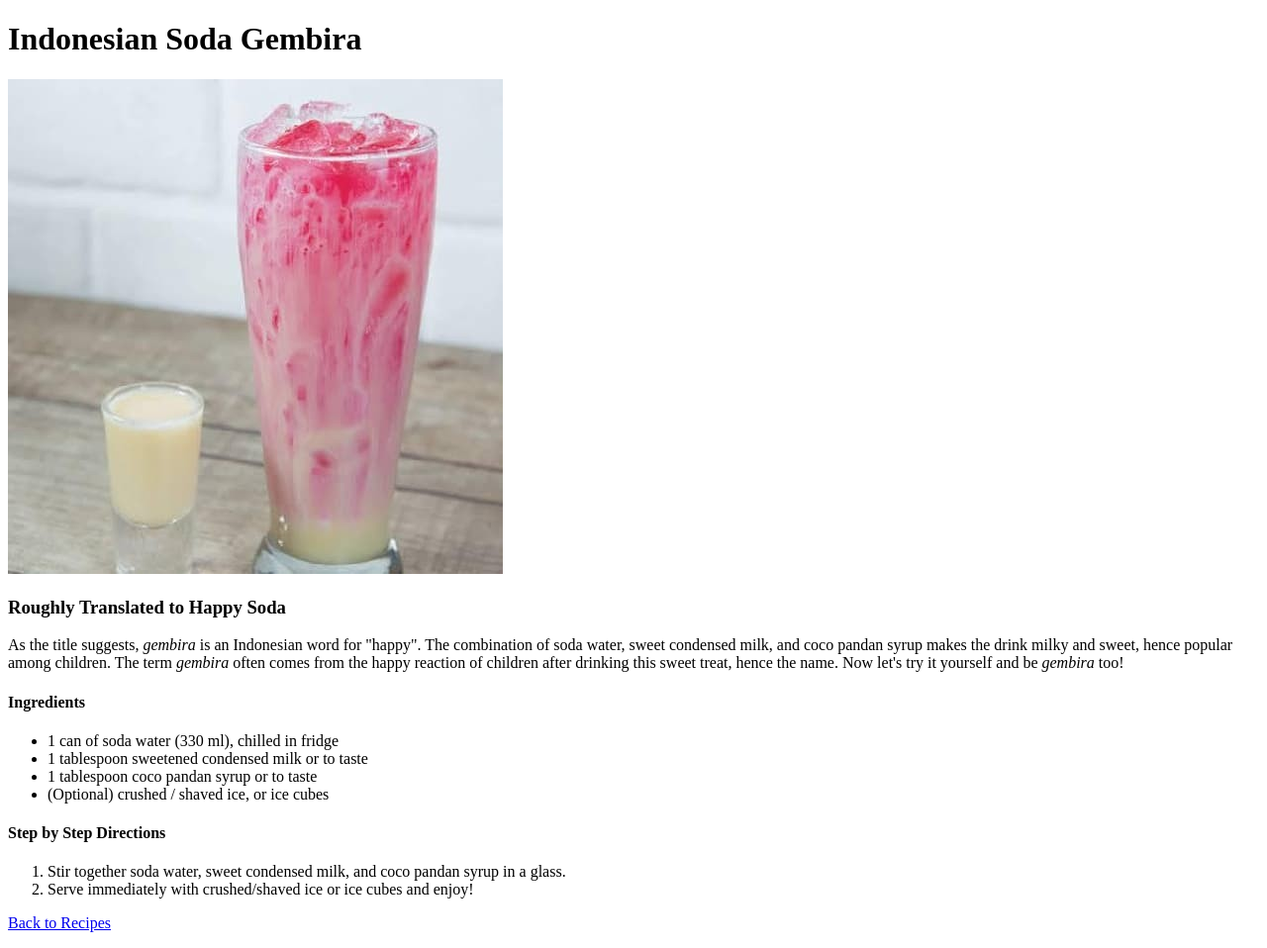
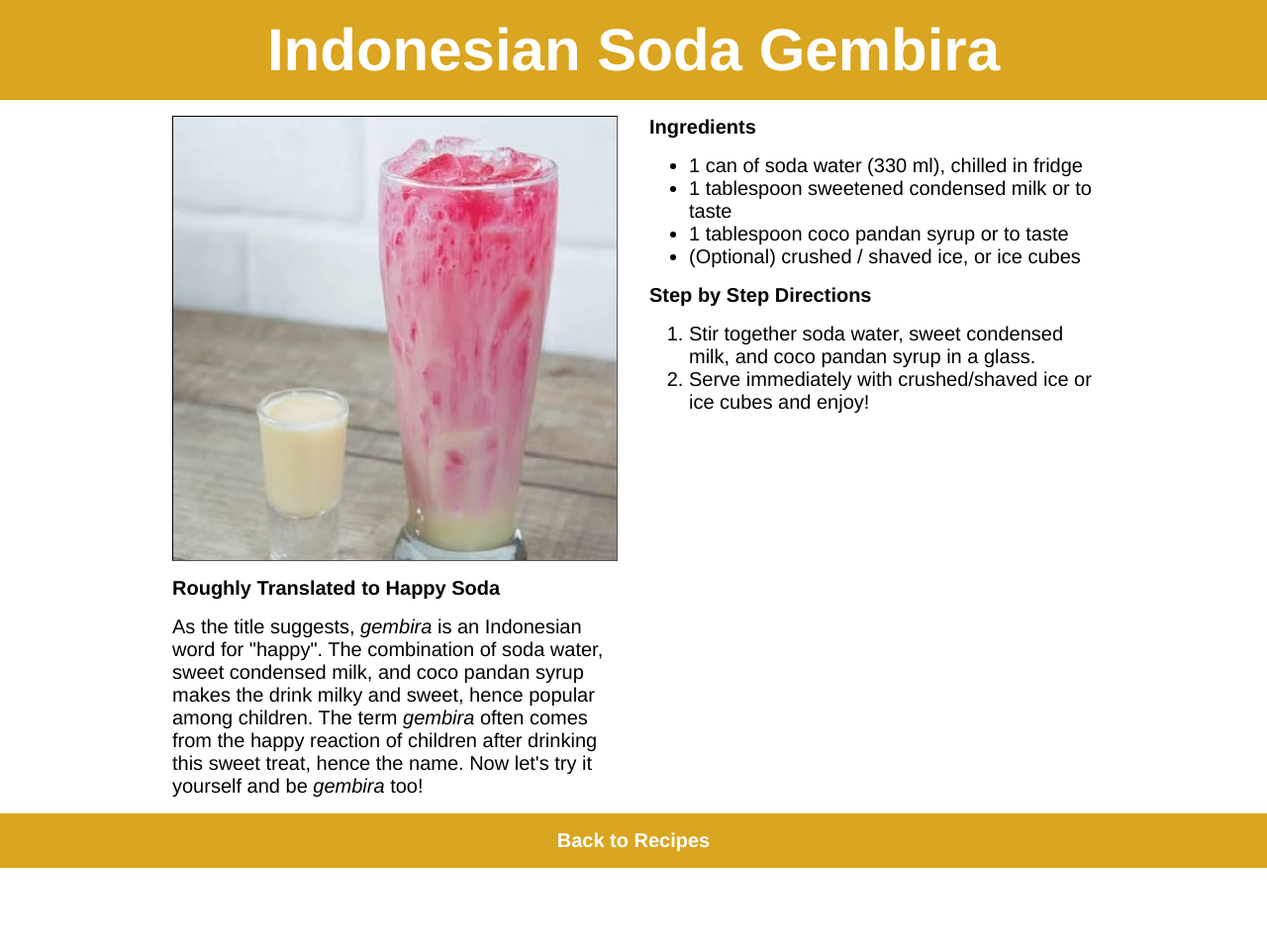
Before and after one commit to MrPoogles/odin-recipes, a plain HTML site: page recipes/indonesian-soda-gembira.html in a window 1280 px wide. Shown: the whole page at 99% size. After the commit the page ends 877 px from the top, so only its background shows below. Drawn offline with Linux system fonts and the light colour scheme.

Commit message:
Add style to soda recipes

```diff
--- a/recipes/indonesian-soda-gembira.html
+++ b/recipes/indonesian-soda-gembira.html
@@ -5,22 +5,26 @@
     <head>
         <meta charset="UTF-8">
         <title>Odin Recipes</title>
+        <link rel="stylesheet" href="soda.css">
     </head>
 
     <body>
-        <h1>Indonesian Soda Gembira</h1>
+        <h1 class="tittle">Indonesian Soda Gembira</h1>
+        <div class="content">
+            <div class="left-content">
                 <img src="./images/indonesian-soda-gembira.jpg"
-        alt="sweet soda gembira" width="500">
+                alt="sweet soda gembira">
                 <h3>Roughly Translated to Happy Soda</h3>
-        <p>As the title suggests, <em>gembira</em> is an Indonesian word for "happy".
+                <p class="text">As the title suggests, <em>gembira</em> is an Indonesian word for "happy".
                 The combination of soda water, sweet condensed milk, and coco pandan syrup
                 makes the drink milky and sweet, hence popular among children. The term <em>gembira</em>
                 often comes from the happy reaction of children after drinking this sweet treat, hence
                 the name. Now let's try it yourself and be <em>gembira</em> too!
                 </p>
-
+            </div>
+            <div class="right-content">
                 <h4>Ingredients</h4>
-            <ul>
+                    <ul class="text">
                         <li>1 can of soda water (330 ml), chilled in fridge</li>
                         <li>1 tablespoon sweetened condensed milk or to taste</li>
                         <li>1 tablespoon coco pandan syrup or to taste</li>
@@ -28,13 +32,14 @@
                     </ul>
 
                 <h4>Step by Step Directions</h4>
-            <ol>
+                    <ol class="text">
                         <li>Stir together soda water, sweet condensed milk, and
                             coco pandan syrup in a glass.</li>
                         <li>Serve immediately with crushed/shaved ice or ice cubes and enjoy!</li>
                     </ol>
-
-        <p><a href="../index.html">Back to Recipes</a></p>
+            </div>
+        </div>
+        <p class="footer"><a href="../index.html">Back to Recipes</a></p>
     </body>
 
 </html>
--- /dev/null
+++ b/recipes/soda.css
@@ -0,0 +1,62 @@
+body {
+    font-family: Helvetica, sans-serif;
+    overflow: hidden;
+    margin: 0;
+    height: 100vh;
+    display: flex;
+    flex-direction: column;
+}
+
+.tittle {
+    color: #fff;
+    font-size: 60px;
+    background-color: goldenrod;
+    padding: 16px;
+    margin: 0;
+    display: flex;
+    justify-content: center;
+}
+
+.content {
+    display: flex;
+    justify-content: center;
+    flex-grow: 1;
+}
+
+.left-content, .right-content {
+    display: flex;
+    flex-direction: column;
+    width: 450px;
+    padding: 16px;
+    margin: 0;
+    gap: 16px;
+}
+
+img {
+    border: 1px inset black;
+}
+
+h3, h4 {
+    margin: 0;
+    font-size: 20px;
+}
+
+.text {
+    margin: 0px;
+    font-size: 20px;
+}
+
+.footer {
+    margin: 0;
+    padding: 16px;
+    font-size: 20px;
+    font-weight: 700;
+    background-color: goldenrod;
+    display: flex;
+    justify-content: center;
+}
+
+a {
+    text-decoration: none;
+    color: white;
+}
```
Lines whose indentation alone changed are shown as unchanged.
